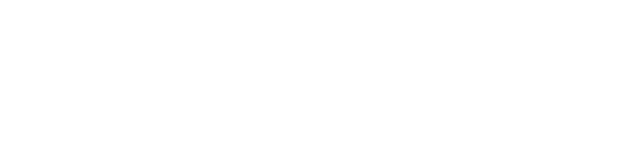
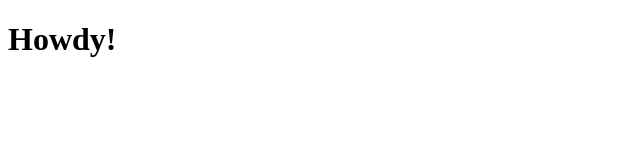
Before and after one commit to oneyanshi/oneyanshi-readme, a plain HTML site: page index.html in a window 1280 px wide. Shown: the whole page, without its empty margins (0-640 px from the left). Drawn offline with Linux system fonts and the light colour scheme.

Commit message:
Added html change

```diff
--- a/index.html
+++ b/index.html
@@ -3,6 +3,7 @@
     </head>
 
     <body>
+        <div><h1>Howdy!</h1></div>
 
         </body>
 </html>
```
